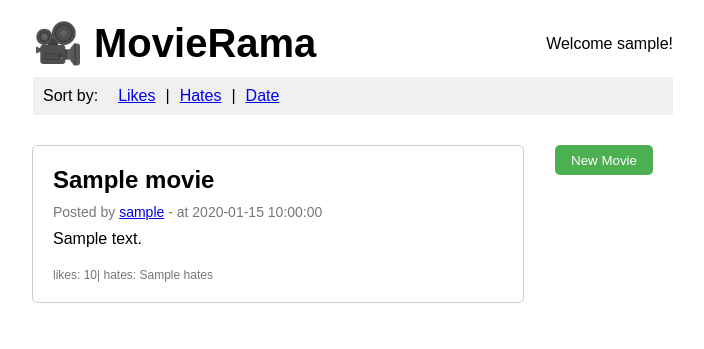
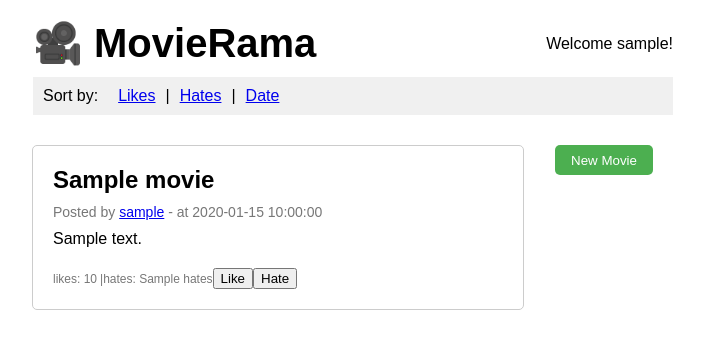
Before and after one commit to Tzal3x/movierama, a FastAPI app: template templates/homepage.html in a window 1280 px wide. Shown: the top 349 px of the page, without its empty margins (287-991 px from the left). Run offline with FastAPI, Linux system fonts and the light colour scheme; the template is opened without the code that fills it: most values are stand-ins (such as "Sample title", 1, 10 or a date in 2020).

Commit message:
Add the last like/hate buttons

```diff
--- a/templates/homepage.html
+++ b/templates/homepage.html
@@ -112,9 +112,15 @@
             text-align: left;
         }
 
+        .simple-likes-hates-container {
+        display: flex; /* Use flexbox */
+        align-items: center; /* Align items vertically center */
+        }
+
         .likes-hates-left{
         display: block;
         float:left;
+        margin-right: 3px;
         /* width: 100px; */
         }
 
@@ -123,7 +129,6 @@
         float:right;
         /* width: 100px; */
         }
-
 
         .unhate-unlike {
             font-size: 12px;
@@ -193,6 +198,12 @@
                     <div class="movie-likes-hates">
                         {% if movie['likes'] == 0 and movie['hates'] == 0 and logged_in_usr%}
                         <div>Be the first to vote this movie! <button onclick="voteMovie('{{ movie.id }}', true)" id="like-button">Like</button> | <button onclick="voteMovie('{{ movie.id }}', false)" id="hate-button">Hate</button> </div>
+                        {% elif logged_in_usr and not movie["has_voted"]%}
+                        <div class="simple-likes-hates-container">
+                        <span class="likes-hates-left">likes: {{movie["likes"]}}</span> | <span> hates: {{movie["hates"]}}</span>
+                        <button onclick="voteMovie('{{ movie.id }}', true)" id="like-button">Like</button>
+                        <button onclick="voteMovie('{{ movie.id }}', false)" id="hate-button">Hate</button>
+                        </div>
                         {% else %}
                         <span class="likes-hates-left">likes: {{movie["likes"]}}</span> | <span> hates: {{movie["hates"]}}</span>
                         {% endif %}
```
